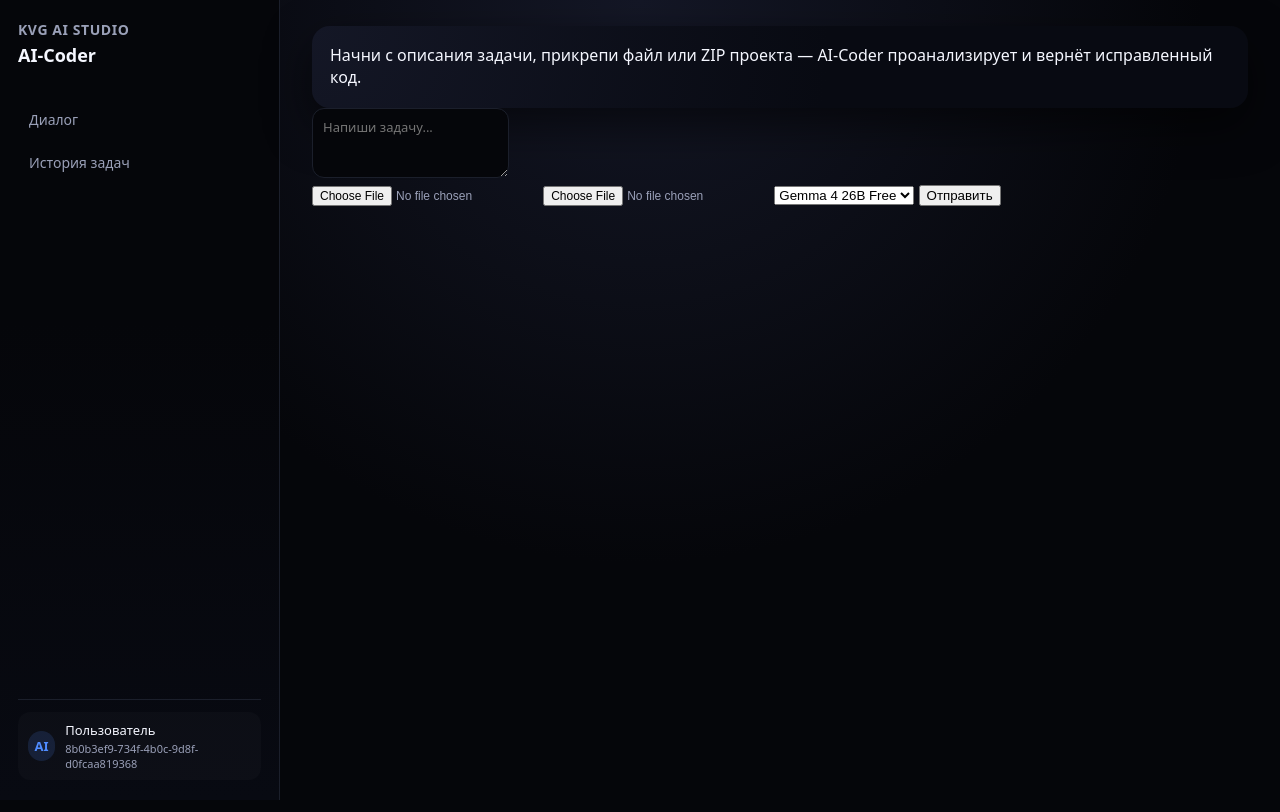
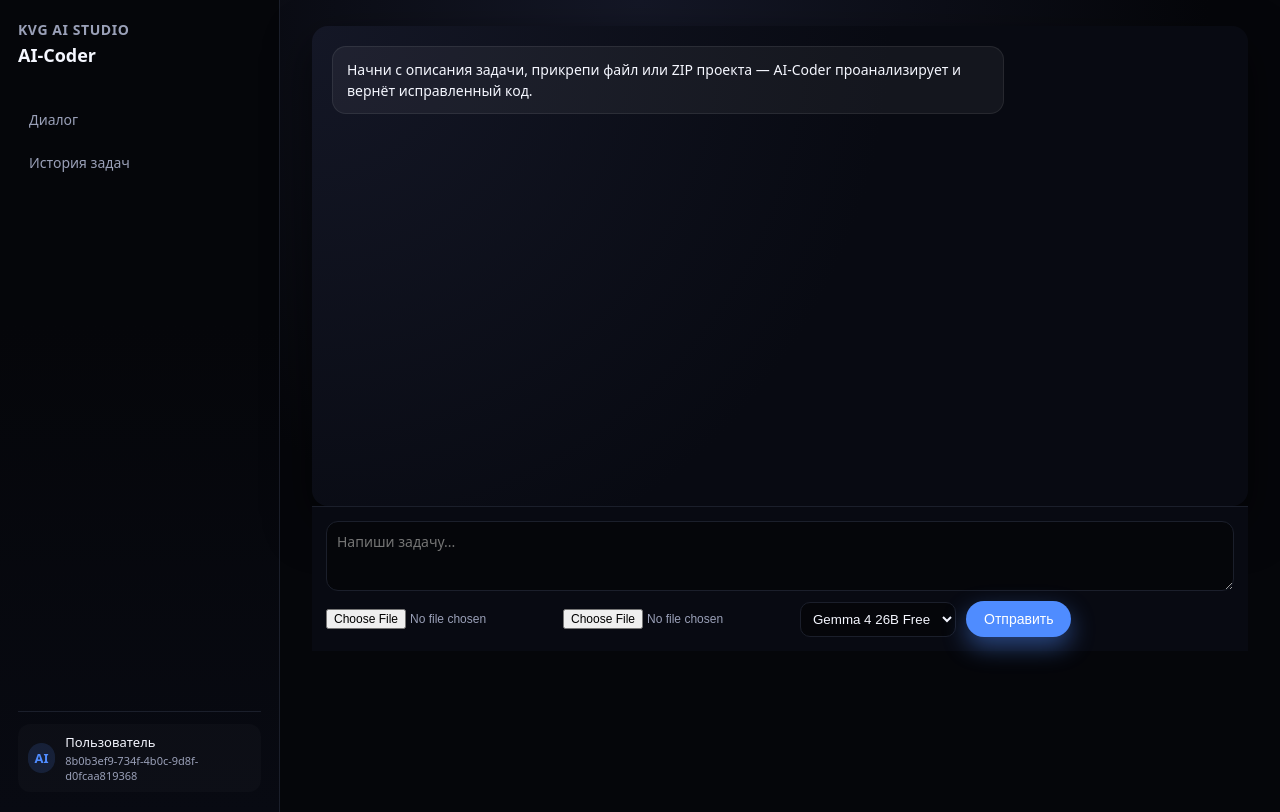
Before and after one commit to mrvan1000000-boop/kvgai-ai-coder, a FastAPI app: page /admin/ai-coder?user_id=8b0b3ef9-734f-4b0c-9d8f-d0fcaa819368 in a window 1280 px wide. Run offline with FastAPI, Linux system fonts and the light colour scheme.

Commit message:
Add chat UI styles to ai_coder.css

```diff
--- a/static/ai_coder.css
+++ b/static/ai_coder.css
@@ -305,3 +305,104 @@ input[type="file"] {
 .btn-secondary:hover {
     background: rgba(255, 255, 255, 0.08);
 }
+
+/* Общий контейнер */
+.chat-wrapper {
+    display: flex;
+    flex-direction: column;
+    height: calc(100vh - 40px);
+    width: 100%;
+}
+
+/* Окно сообщений */
+.chat-window {
+    flex: 1;
+    overflow-y: auto;
+    padding: 20px;
+    display: flex;
+    flex-direction: column;
+    gap: 14px;
+    background: radial-gradient(circle at top left, #141726 0, #080a12 55%);
+    border-radius: 16px;
+    box-shadow: 0 18px 45px rgba(0,0,0,0.55);
+}
+
+/* Сообщения */
+.msg {
+    max-width: 75%;
+    padding: 12px 14px;
+    border-radius: 14px;
+    font-size: 14px;
+    line-height: 1.5;
+}
+
+/* Сообщение пользователя — справа */
+.msg-user {
+    align-self: flex-end;
+    background: rgba(79, 140, 255, 0.15);
+    border: 1px solid rgba(79, 140, 255, 0.35);
+}
+
+/* Сообщение ИИ — слева */
+.msg-ai {
+    align-self: flex-start;
+    background: rgba(255,255,255,0.05);
+    border: 1px solid rgba(255,255,255,0.08);
+}
+
+/* Поле ввода — закреплено снизу */
+.chat-input-bar {
+    display: flex;
+    flex-direction: column;
+    gap: 10px;
+    padding: 14px;
+    background: #080a12;
+    border-top: 1px solid #1b1f2b;
+    position: sticky;
+    bottom: 0;
+}
+
+/* Текстовое поле */
+.input-text {
+    width: 100%;
+    min-height: 70px;
+    resize: vertical;
+    border-radius: 12px;
+    border: 1px solid #1b1f2b;
+    background: #05060a;
+    color: #f5f7ff;
+    padding: 10px;
+    font-size: 14px;
+}
+
+/* Нижняя строка */
+.input-row {
+    display: flex;
+    gap: 10px;
+    align-items: center;
+}
+
+/* Кнопка отправки */
+.btn-send {
+    background: #4f8cff;
+    color: white;
+    border: none;
+    padding: 10px 18px;
+    border-radius: 999px;
+    cursor: pointer;
+    font-size: 14px;
+    box-shadow: 0 10px 25px rgba(79,140,255,0.45);
+}
+
+.btn-send:hover {
+    filter: brightness(1.05);
+}
+
+/* Выбор модели */
+.model-select {
+    background: #05060a;
+    color: #f5f7ff;
+    border: 1px solid #1b1f2b;
+    padding: 8px;
+    border-radius: 10px;
+}
```
